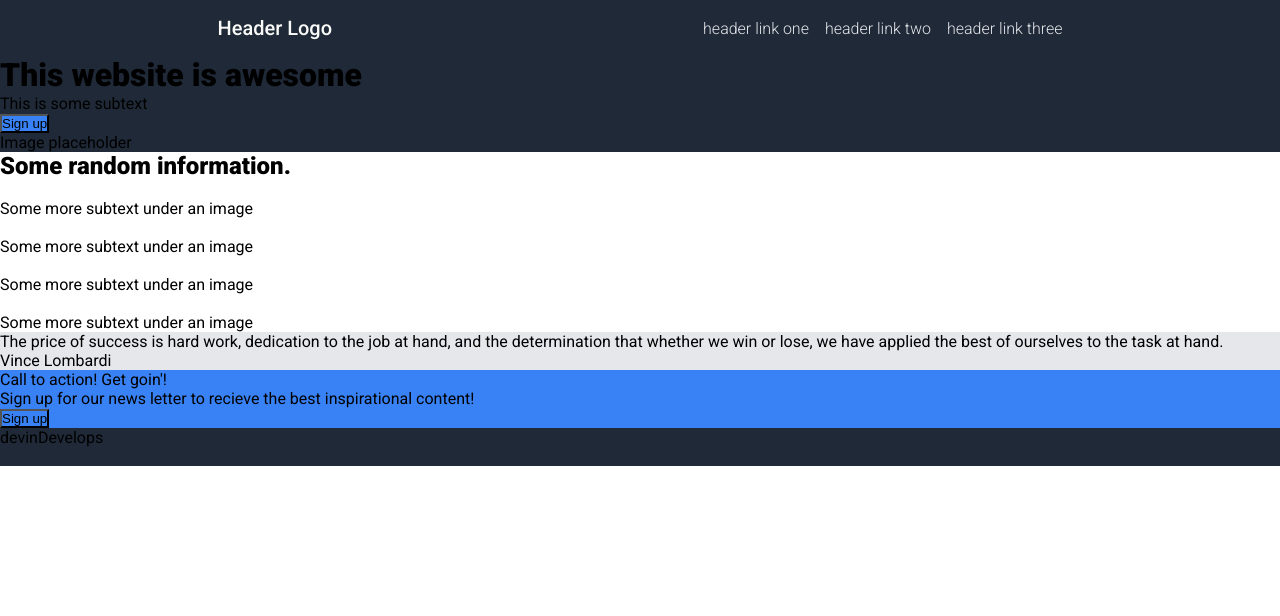
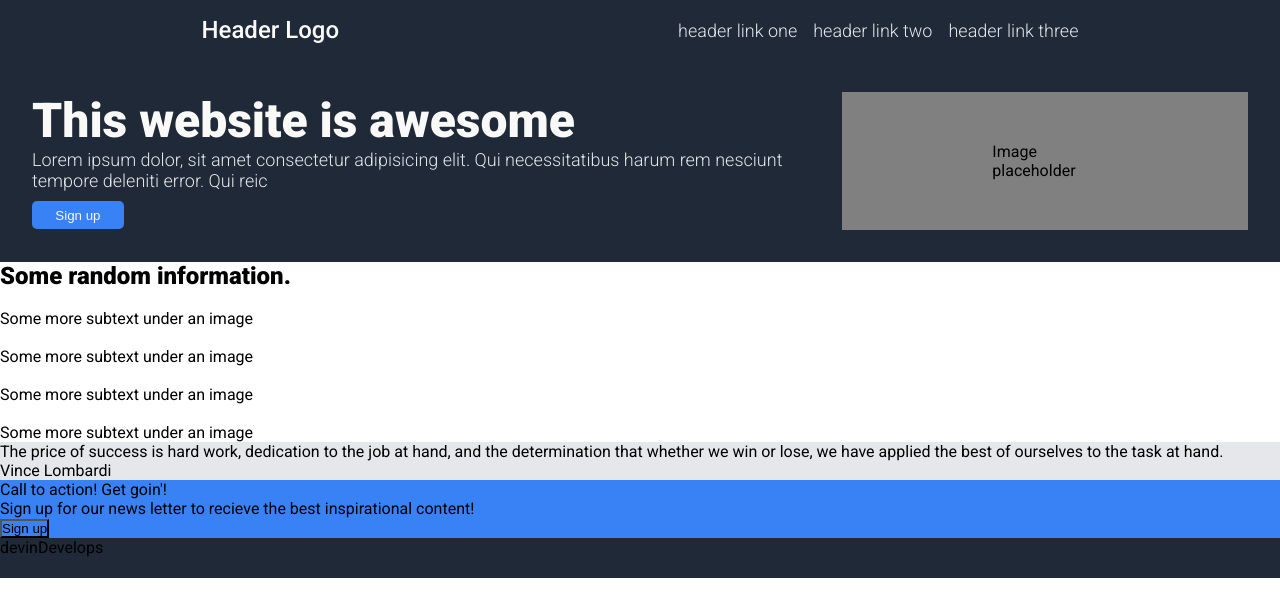
Before and after one commit to devinDevelops/landing-page, a plain HTML site: page index.html in a window 1280 px wide. Drawn offline with Linux system fonts and the light colour scheme.

Commit message:
Initial styling to main section header applied # needs more adjustments to the flex layout and spacing

```diff
--- a/css/style.css
+++ b/css/style.css
@@ -33,7 +33,7 @@ button {
 }
 
 .header-logo {
-  font-size: 20px;
+  font-size: 24px;
   color: #F9FAF8;
   font-weight: 500;
 
@@ -49,4 +49,38 @@ a {
   color: #E5E7EB;
   text-decoration: none;
   font-weight: 300;
+  font-size: 18px;
 }
+
+/* MAIN HEADER Styles */
+
+.main-header {
+  display: flex;
+  justify-content: space-around;
+  padding: 2em 2em;
+  gap: 1em;
+}
+
+.left-section h1 {
+  color: #F9FAF8;
+  font-size: 48px;
+}
+
+.left-section p {
+  color: #E5E7EB;
+  font-weight: 300;
+  font-size: 18px;
+  margin-bottom: 10px;
+}
+
+.sign-up-btn {
+  border: none;
+  border-radius: 5px;
+  color: #F9FAF8;
+  padding: 0.5em 1.75em;
+}
+
+.img-placeholder {
+  padding: 50px 150px;
+  background-color: grey;
+}
--- a/index.html
+++ b/index.html
@@ -24,10 +24,16 @@
 
   <main>
     <header>
-      <div class="dark-bg">
-        <h1>This website is awesome</h1>
-        <p>This is some subtext</p>
-        <button>Sign up</button>
+      <div class="main-header dark-bg">
+
+        <div class="left-section">
+          <h1>This website is awesome</h1>
+          <p>Lorem ipsum dolor, sit amet consectetur adipisicing elit. Qui necessitatibus harum rem nesciunt tempore deleniti error. Qui reic</p>
+          <div>
+            <button class="sign-up-btn">Sign up</button>
+          </div>
+        </div>
+
         <div class="img-placeholder">Image placeholder</div>
       </div>
     </header>
```
